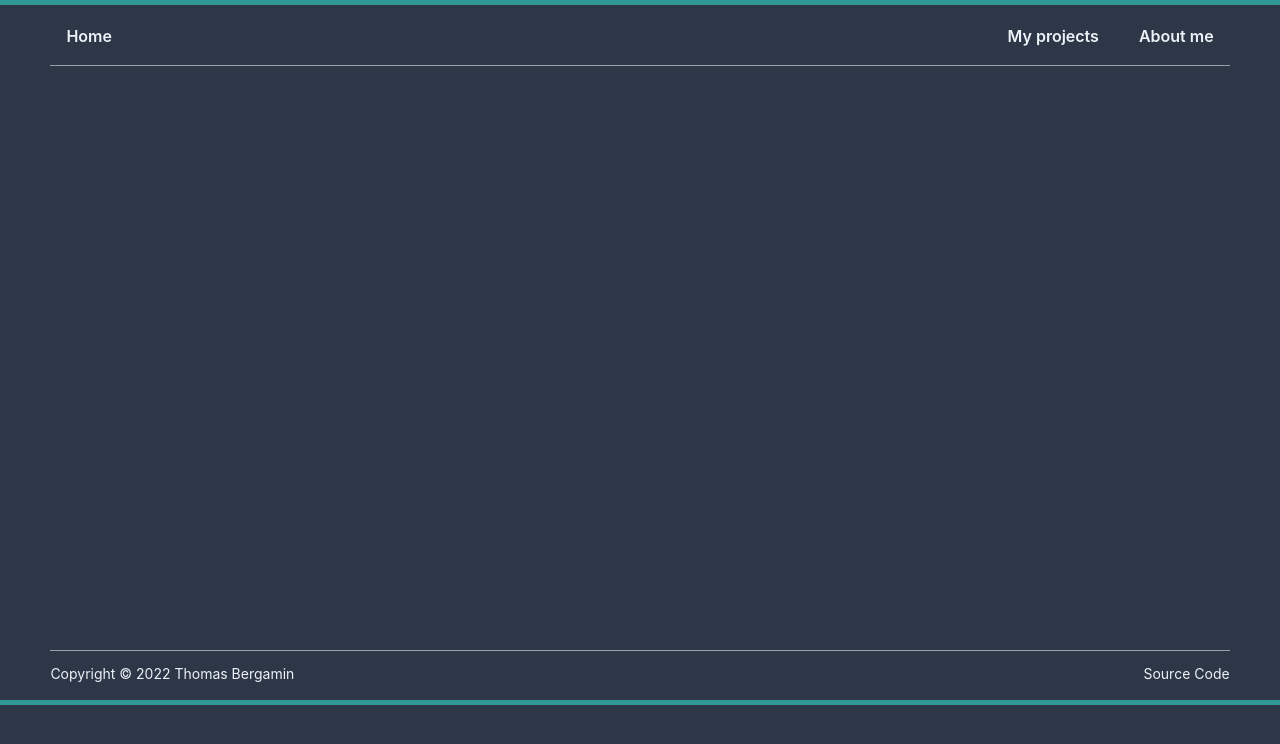
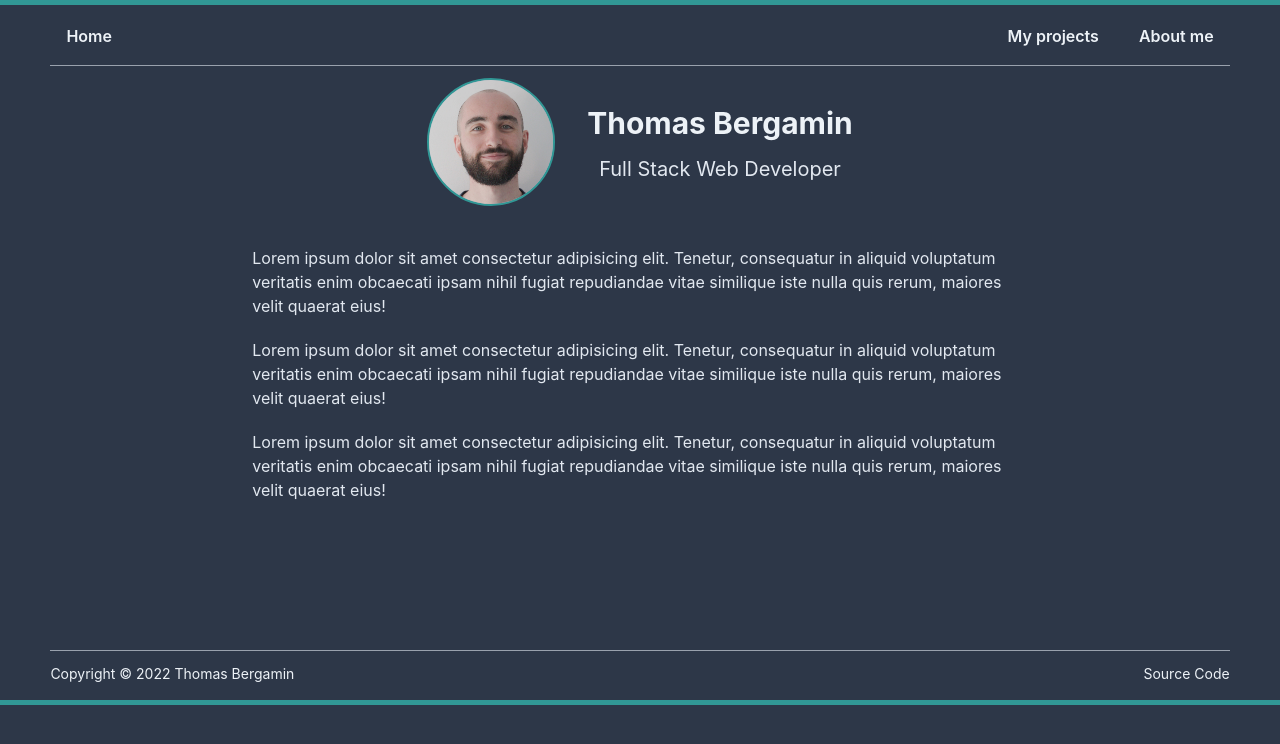
Before and after one commit to ThomasBergamin/portfolio, a React (Create React App) app: page /about in a window 1280 px wide. Shown: the top 744 px of the page. Built offline with nearby package versions, Linux system fonts and the light colour scheme.

Commit message:
feat: 🎸 init about page and add resume

```diff
--- a/src/components/Cards/Cards.tsx
+++ b/src/components/Cards/Cards.tsx
@@ -8,6 +8,7 @@ import {
   ButtonGroup,
   Link,
 } from '@chakra-ui/react';
+import { FiExternalLink } from 'react-icons/fi';
 
 interface ICard {
   title: string;
@@ -54,6 +55,7 @@ const Card = ({ title, subtitle, src, url, repoUrl }: ICard) => {
         >
           <Link isExternal href={url}>
             <Button
+              leftIcon={<FiExternalLink />}
               py={0}
               fontSize="sm"
               cursor="pointer"
--- a/src/pages/About.tsx
+++ b/src/pages/About.tsx
@@ -1,4 +1,4 @@
-import { Box } from '@chakra-ui/react';
+import { Avatar, Box, Container, HStack, Text, VStack } from '@chakra-ui/react';
 import React from 'react';
 import { Footer } from '../components/Footer/Footer';
 import { Navbar } from '../components/Navbar/Navbar';
@@ -8,7 +8,51 @@ const About = () => {
     <>
       <Navbar />
 
-      <Box as="section" minHeight="70vh"></Box>
+      <Box as="section" minHeight="70vh">
+        <Container centerContent maxW="80ch">
+          <HStack textAlign="center" spacing={8}>
+            <Avatar
+              size="2xl"
+              src="/img/thomas.jpg"
+              borderWidth={2}
+              borderColor="teal.500"
+            />
+            <VStack>
+              <Text
+                as="h2"
+                fontWeight="bold"
+                textColor="gray.100"
+                fontSize="3xl"
+              >
+                Thomas Bergamin
+              </Text>
+              <Text as="h3" textColor="gray.200" fontSize="xl">
+                Full Stack Web Developer
+              </Text>
+            </VStack>
+          </HStack>
+          <VStack spacing={5} mt={10}>
+            <Text as="p" textColor="gray.200" fontSize="l">
+              Lorem ipsum dolor sit amet consectetur adipisicing elit. Tenetur,
+              consequatur in aliquid voluptatum veritatis enim obcaecati ipsam
+              nihil fugiat repudiandae vitae similique iste nulla quis rerum,
+              maiores velit quaerat eius!
+            </Text>
+            <Text as="p" textColor="gray.200" fontSize="l">
+              Lorem ipsum dolor sit amet consectetur adipisicing elit. Tenetur,
+              consequatur in aliquid voluptatum veritatis enim obcaecati ipsam
+              nihil fugiat repudiandae vitae similique iste nulla quis rerum,
+              maiores velit quaerat eius!
+            </Text>
+            <Text as="p" textColor="gray.200" fontSize="l">
+              Lorem ipsum dolor sit amet consectetur adipisicing elit. Tenetur,
+              consequatur in aliquid voluptatum veritatis enim obcaecati ipsam
+              nihil fugiat repudiandae vitae similique iste nulla quis rerum,
+              maiores velit quaerat eius!
+            </Text>
+          </VStack>
+        </Container>
+      </Box>
       <Footer />
     </>
   );
--- a/src/pages/Home.tsx
+++ b/src/pages/Home.tsx
@@ -11,7 +11,7 @@ import {
 import React from 'react';
 import { Footer } from '../components/Footer/Footer';
 import { Navbar } from '../components/Navbar/Navbar';
-import { BsGithub, BsLinkedin } from 'react-icons/bs';
+import { BsDownload, BsGithub, BsLinkedin } from 'react-icons/bs';
 
 const Home = () => {
   return (
@@ -70,6 +70,18 @@ const Home = () => {
                 </Button>
               </Link>
             </ButtonGroup>
+            <Link isExternal href="/files/resume_thomas_bergamin.pdf">
+              <Button
+                cursor="pointer"
+                as="a"
+                leftIcon={<BsDownload />}
+                borderRadius="1"
+                textColor="gray.100"
+                colorScheme="green"
+              >
+                Download my resume
+              </Button>
+            </Link>
           </VStack>
         </Box>
       </SlideFade>
```
Also changed, not shown: public/img/thomas.jpg (added), 1 other file (tests, documents, lock files or other folders).
